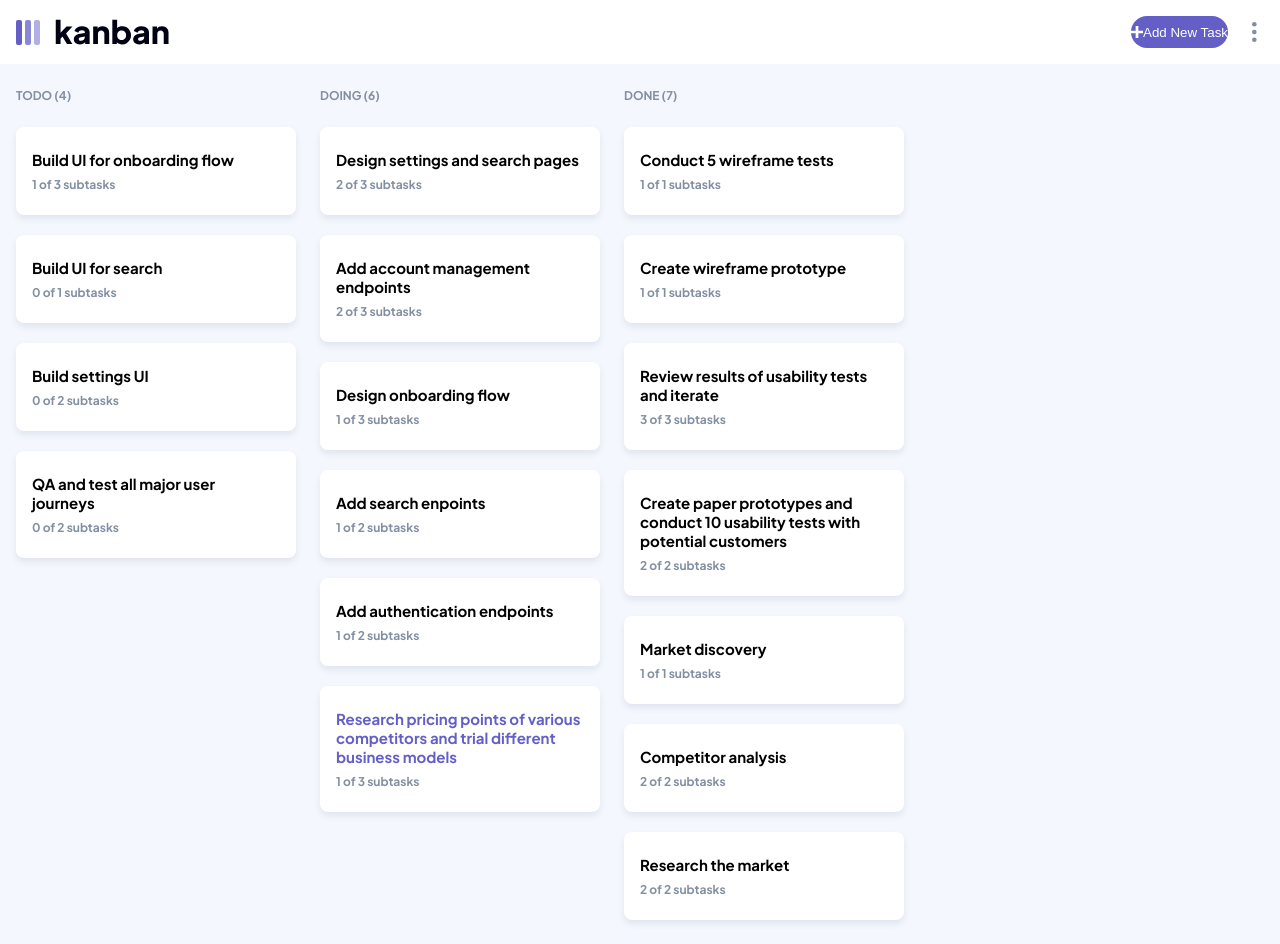
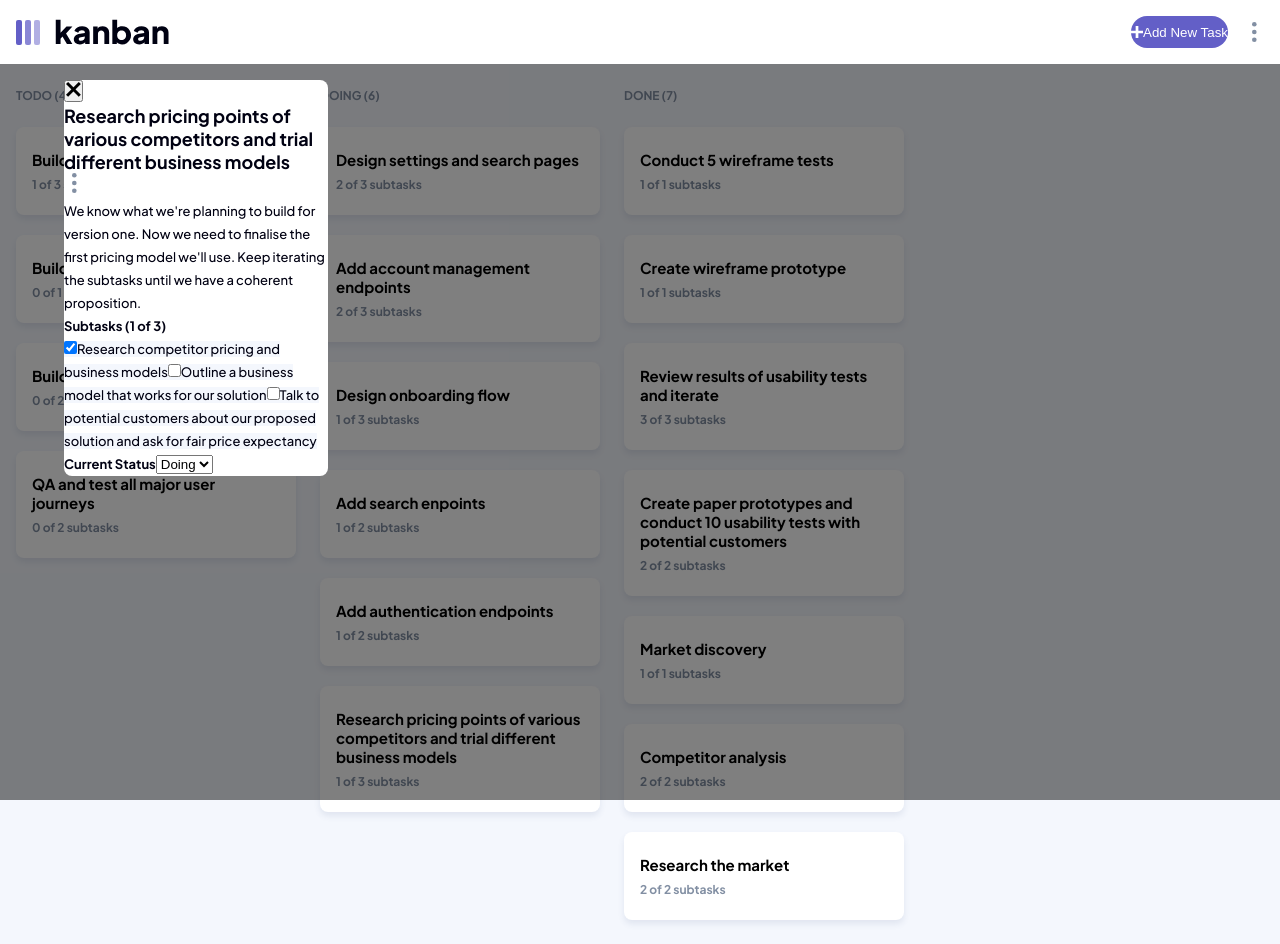
Before and after one commit to ryanbradley-webdev/kanban-task-management-app, a React (Vite) app: page / in a window 1280 px wide. Both pictures are taken after a click on the button 460 px from the left and 749 px from the top of the page. Built offline with nearby package versions, Linux system fonts and the light colour scheme.

Commit message:
Build modal to view individual tasks and begin logic for updating status.

```diff
--- a/src/components/boardDisplay/BoardDisplay.tsx
+++ b/src/components/boardDisplay/BoardDisplay.tsx
@@ -1,12 +1,17 @@
-import { useContext } from 'react'
+import { useContext, useState } from 'react'
 import { DataContext } from '../../contexts/DataContext'
 import styles from './boardDisplay.module.css'
 import Column from '../column/Column'
+import Modal from '../modal/Modal'
+import EditOptionsModal from '../editOptionsModal/EditOptionsModal'
+import Checkbox from '../checkbox/Checkbox'
 
 export default function BoardDisplay() {
     const {
         selectedBoard
     } = useContext(DataContext)
+
+    const [selectedTask, setSelectedTask] = useState<Task | undefined>()
 
     return (
         <main
@@ -22,6 +27,7 @@ export default function BoardDisplay() {
                         {selectedBoard.columns.map(column => (
                             <Column
                                 key={crypto.randomUUID()}
+                                setSelectedTask={setSelectedTask}
                                 {...column}
                             />
                         ))}
@@ -44,6 +50,67 @@ export default function BoardDisplay() {
                 )
             }
 
+            {selectedTask && (
+                <Modal
+                    closeModal={() => setSelectedTask(undefined)}
+                >
+
+                    <div>
+
+                        <h2>
+                            {selectedTask.title}
+                        </h2>
+
+                        <EditOptionsModal
+                            type='Task'
+                            editFn={() => undefined}
+                            deleteFn={() => undefined}
+                        />
+
+                    </div>
+
+                    <p>
+                        {selectedTask.description}
+                    </p>
+
+                    <strong>
+                        Subtasks ({selectedTask.subtasks.filter(subtask => subtask.isCompleted).length} of {selectedTask.subtasks.length})
+                    </strong>
+
+                    <div>
+
+                        {selectedTask.subtasks.map(subtask => (
+                            <Checkbox
+                                key={crypto.randomUUID()}
+                                {...subtask}
+                            />
+                        ))}
+
+                    </div>
+
+                    <div>
+
+                        <strong>
+                            Current Status
+                        </strong>
+
+                        <select
+                            value={selectedTask.status}
+                            onChange={e => setSelectedTask({
+                                ...selectedTask,
+                                status: e.target.value
+                            })}
+                        >
+                            <option value="Todo">Todo</option>
+                            <option value="Doing">Doing</option>
+                            <option value="Done">Done</option>
+                        </select>
+
+                    </div>
+
+                </Modal>
+            )}
+
         </main>
     )
 }
--- /dev/null
+++ b/src/components/checkbox/Checkbox.tsx
@@ -0,0 +1,23 @@
+import styles from './checkbox.module.css'
+
+export default function Checkbox({
+    title,
+    isCompleted
+}: Subtask) {
+    return (
+        <label
+            className={styles.checkbox_container}
+        >
+
+            <input
+                type="checkbox"
+                checked={isCompleted}
+            />
+
+            <span>
+                {title}
+            </span>
+
+        </label>
+    )
+}
--- /dev/null
+++ b/src/components/checkbox/checkbox.module.css
@@ -0,0 +1,3 @@
+.checkbox_container {
+    background-color: var(--clr-white-sec);
+}
--- a/src/components/column/Column.tsx
+++ b/src/components/column/Column.tsx
@@ -1,10 +1,22 @@
+import { Dispatch, SetStateAction } from 'react'
 import TaskBtn from '../taskBtn/TaskBtn'
 import styles from './column.module.css'
 
 export default function Column({
     name,
-    tasks
-}: Column) {
+    tasks,
+    setSelectedTask
+}: Column & {
+    setSelectedTask: Dispatch<SetStateAction<Task | undefined>>
+}) {
+    const selectTask = (title: string) => {
+        const target = tasks.find(task => (
+            task.title === title
+        ))
+
+        setSelectedTask(target)
+    }
+
     return (
         <section
             className={styles.column}
@@ -21,6 +33,7 @@ export default function Column({
                 {tasks.length > 0 && tasks.map(task => (
                     <TaskBtn
                         key={crypto.randomUUID()}
+                        selectTask={selectTask}
                         {...task}
                     />
                 ))}
--- a/src/components/modal/Modal.tsx
+++ b/src/components/modal/Modal.tsx
@@ -1,10 +1,13 @@
 import { ReactNode } from 'react'
 import styles from './modal.module.css'
+import DeleteIcon from '../../assets/DeleteIcon'
 
 export default function Modal({
-    children
+    children,
+    closeModal
 }: {
     children: ReactNode
+    closeModal: () => void
 }) {
     return (
         <div
@@ -14,6 +17,11 @@ export default function Modal({
             <div
                 className={styles.modal}
             >
+                <button
+                    onClick={closeModal}
+                >
+                    <DeleteIcon />
+                </button>
 
                 {children}
 
--- a/src/components/taskBtn/TaskBtn.tsx
+++ b/src/components/taskBtn/TaskBtn.tsx
@@ -2,16 +2,19 @@ import styles from './taskBtn.module.css'
 
 export default function TaskBtn({
     title,
-    subtasks
+    subtasks,
+    selectTask
 }: {
     title: string
     subtasks: Subtask[]
+    selectTask: (title: string) => void
 }) {
     const completedSubtasks = subtasks.filter(subtask => subtask.isCompleted).length
 
     return (
         <button
             className={styles.task}
+            onClick={() => selectTask(title)}
         >
 
             <h3>
--- a/src/contexts/DataContext.tsx
+++ b/src/contexts/DataContext.tsx
@@ -8,8 +8,8 @@ export default function DataProvider({
 }: {
     children: ReactNode
 }) {
-    const [boards, setBoards] = useState(SAMPLE_DATA)
-    const [selectedBoard, setSelectedBoard] = useState(SAMPLE_DATA[0])
+    const [boards] = useState(SAMPLE_DATA)
+    const [selectedBoard] = useState(SAMPLE_DATA[0])
 
     const value = {
         boards,
```
